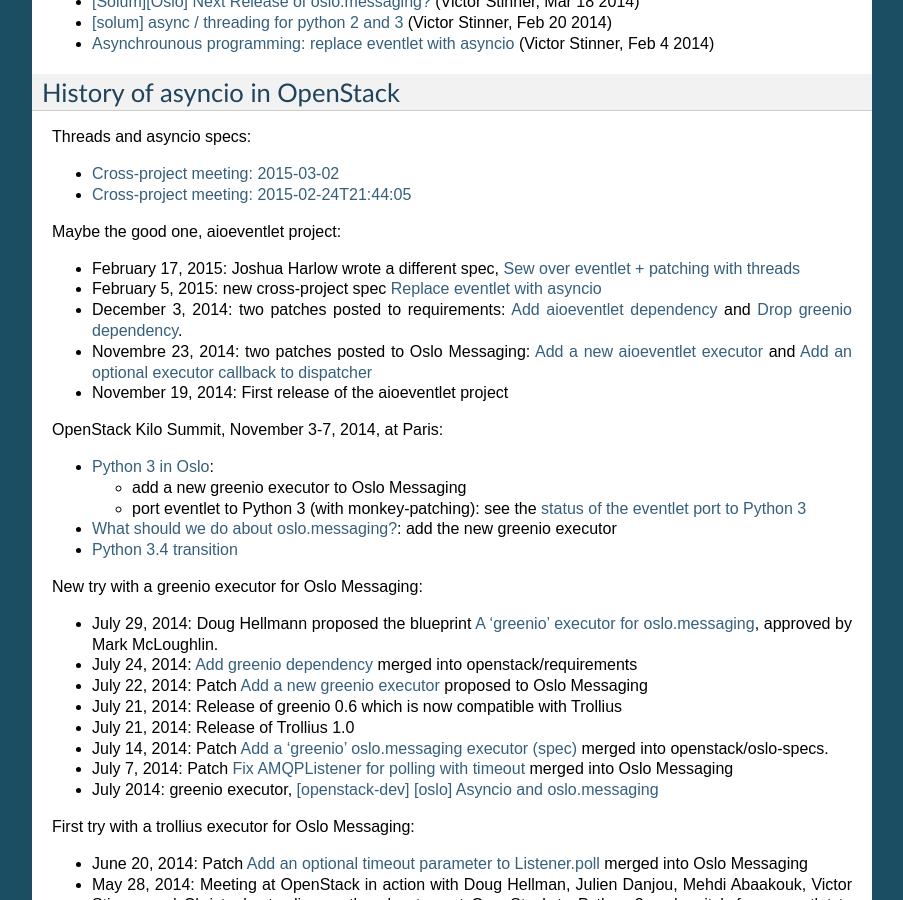
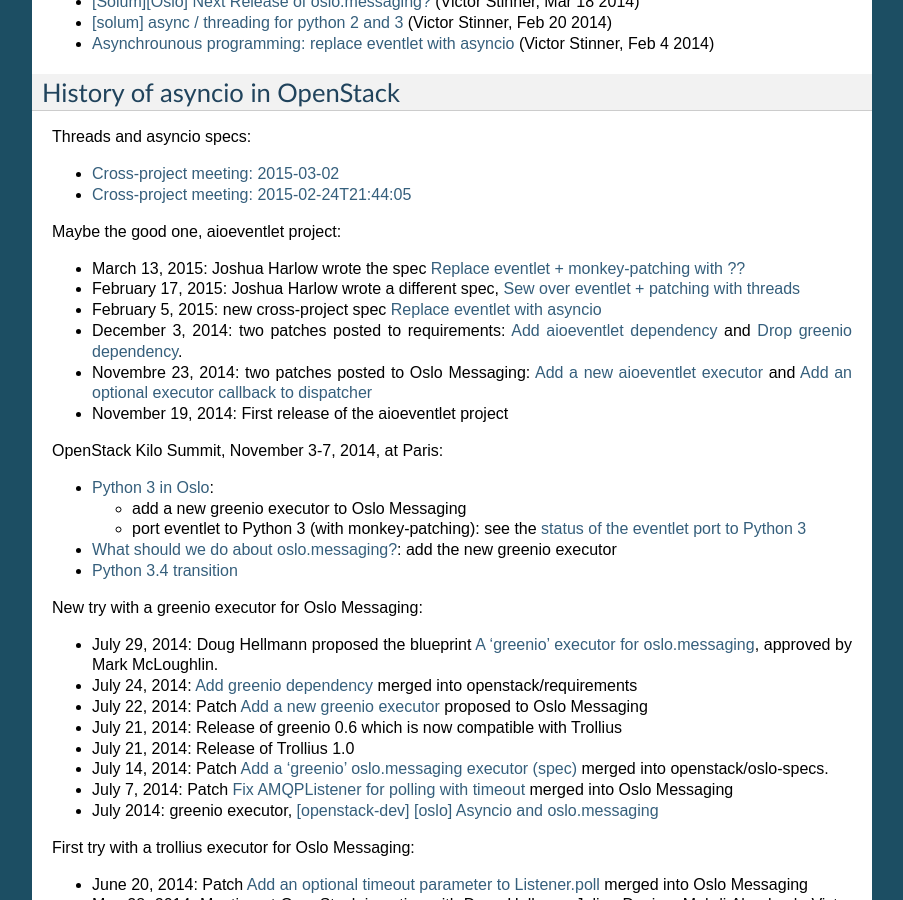
Before and after one commit to openstack-archive/deb-python-aioeventlet, a Sphinx documentation site: the page built from doc/openstack.rst, in a window 1280 px wide and 900 px high, scrolled down 2007 px. Shown: the whole window, without its empty margins (198-1101 px from the left). Built offline with Sphinx 7.4.7, drawn with Linux system fonts in a browser that asks for light colours.

Commit message:
openstack: more spec

```diff
--- a/doc/openstack.rst
+++ b/doc/openstack.rst
@@ -151,6 +151,8 @@
 
 Maybe the good one, aioeventlet project:
 
+* March 13, 2015: Joshua Harlow wrote the spec `Replace eventlet +
+  monkey-patching with ?? <https://review.openstack.org/#/c/164035/>`_
 * February 17, 2015: Joshua Harlow wrote a different spec,
   `Sew over eventlet + patching with threads
   <https://review.openstack.org/#/c/156711/>`_
```
